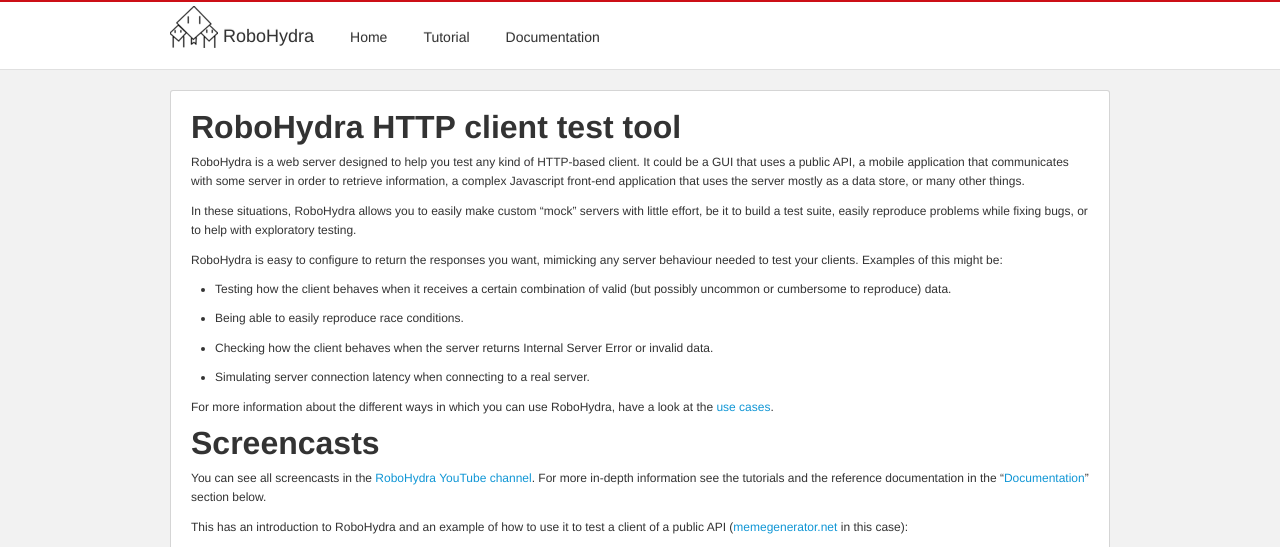
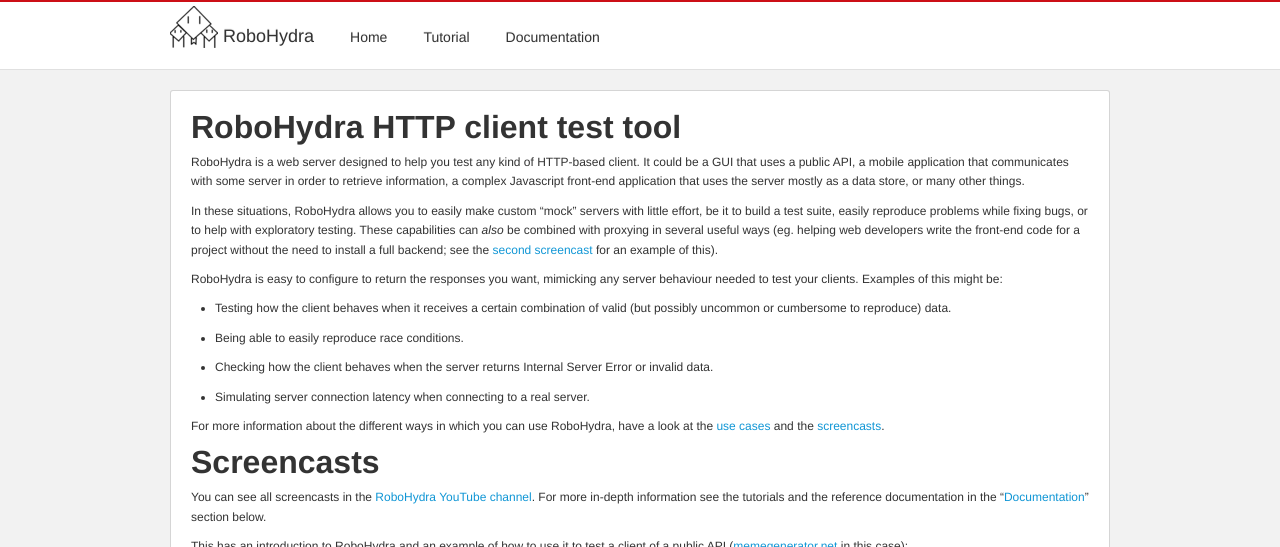
Before and after one commit to robohydra/robohydra, a Jekyll site: the page built from index.md, in a window 1280 px wide and 1400 px high. Shown: the top 547 px of the window. Built offline with Jekyll 4.4.1, drawn with Linux system fonts in a browser that asks for light colours; some of the changed text lies outside the part shown; grey boxes are pictures that could not be loaded.

Commit message:
Updates to the front page

```diff
--- a/index.md
+++ b/index.md
@@ -13,7 +13,11 @@
 In these situations, RoboHydra allows you to easily make custom "mock"
 servers with little effort, be it to build a test suite, easily
 reproduce problems while fixing bugs, or to help with exploratory
-testing.
+testing. These capabilities can _also_ be combined with proxying in
+several useful ways (eg. helping web developers write the front-end
+code for a project without the need to install a full backend; see the
+[second screencast](http://www.youtube.com/watch?v=dR-XDogJ8b8) for an
+example of this).
 
 RoboHydra is easy to configure to return the responses you want,
 mimicking any server behaviour needed to test your clients. Examples
@@ -32,7 +36,8 @@
 server.
 
 For more information about the different ways in which you can use
-RoboHydra, have a look at the [use cases](usecases).
+RoboHydra, have a look at the [use cases](usecases) and the
+[screencasts](http://www.youtube.com/user/robohydra/videos).
 
 Screencasts
 ===========
@@ -86,9 +91,10 @@
 =======
 
 For updates and announcements related to this project, follow
-[@robohydra](https://twitter.com/robohydra) on Twitter or watch
-project [robohydra on
-GitHub](https://github.com/operasoftware/robohydra).
+[@robohydra](https://twitter.com/robohydra) on Twitter, watch project
+[robohydra on GitHub](https://github.com/operasoftware/robohydra) or
+subscribe to the [RoboHydra channel on
+YouTube](http://www.youtube.com/user/robohydra/videos).
 
 License and copyright
 =====================
```
